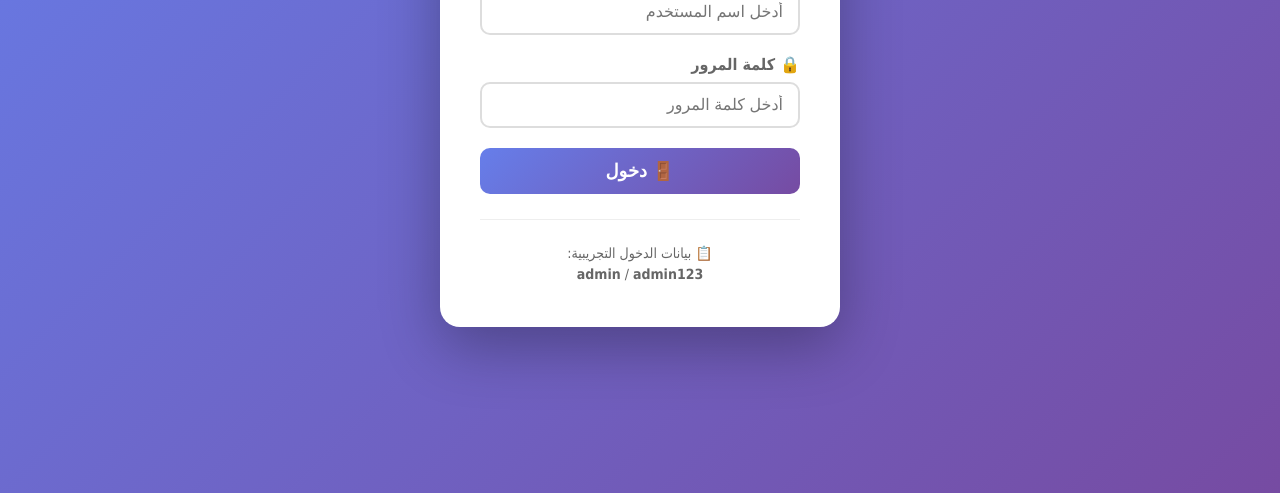
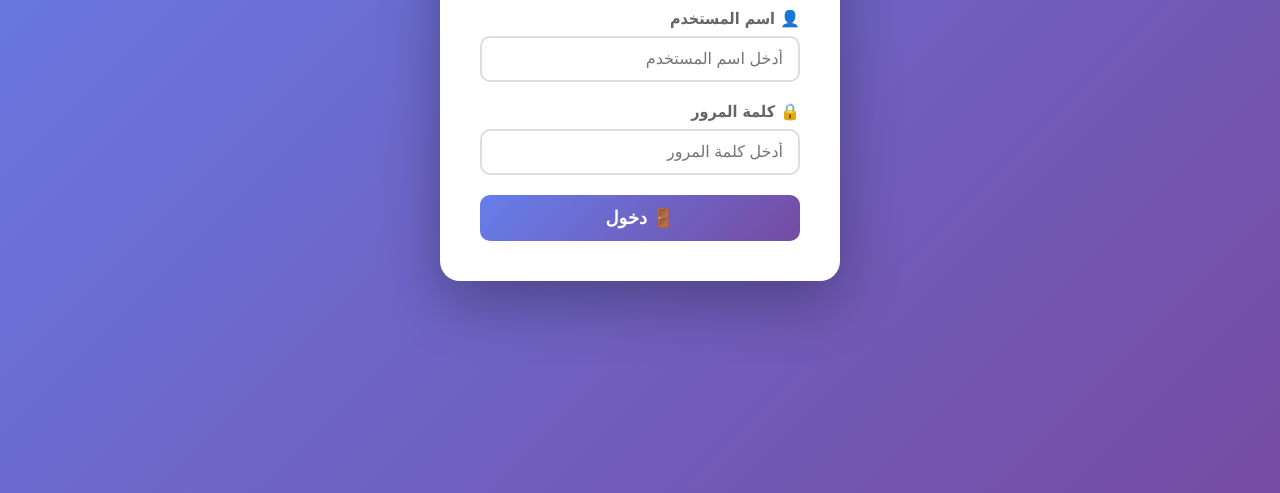
Before and after one commit to johnlatif2026/men-s-suits, a website: page login.html in a window 1280 px wide. Shown: the part 307-800 px from the top of the page. Drawn offline with Linux system fonts and the light colour scheme.

Commit message:
Update login.html

```diff
--- a/login.html
+++ b/login.html
@@ -3,7 +3,7 @@
 <head>
     <meta charset="UTF-8">
     <meta name="viewport" content="width=device-width, initial-scale=1.0">
-    <title>تسجيل الدخول - لوحة التحكم</title>
+    <title>تسجيل الدخول - ملوك النزاهة</title>
     <style>
         * {
             margin: 0;
@@ -129,10 +129,6 @@
             </div>
             <button type="submit">🚪 دخول</button>
         </form>
-        <div class="info">
-            <p>📋 بيانات الدخول التجريبية:</p>
-            <p><strong>admin</strong> / <strong>admin123</strong></p>
-        </div>
     </div>
 
     <script>
```
